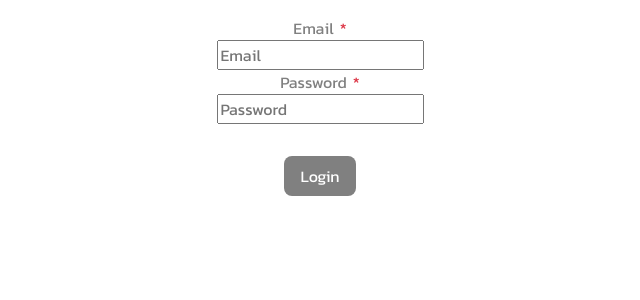
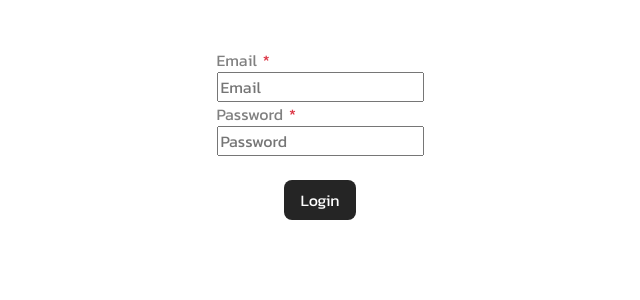
Before and after one commit to OilWananya/Test, a Vue app: page / in a window 1280 px wide. Shown: the top 300 px of the page, without its empty margins (320-960 px from the left). Built offline with nearby package versions, Linux system fonts and the light colour scheme; what vue-cookies, vue-moment would draw is missing.

Commit message:
edit css

```diff
--- a/src/components/Financial/DepositComponent.vue
+++ b/src/components/Financial/DepositComponent.vue
@@ -1,5 +1,5 @@
 <template>
-    <div>
+    <div class="block">
         <InputText
             v-model="amount"
             size="lg"
@@ -134,4 +134,8 @@ export default {
     .text-err{
         color: red;
     }
+    .block{
+        margin: auto;
+        width: max-content;
+    }
 </style>
--- a/src/components/Inputs/InputText.vue
+++ b/src/components/Inputs/InputText.vue
@@ -1,6 +1,6 @@
 <template>
     <div class="div-input">
-        <div :class="['text-center px-1 input-custom', { error: isValidate }]">
+        <div :class="['px-1 input-custom', { error: isValidate }]">
             <label>
                 {{ textFloat }}
                 <span v-if="isRequired" class="text-danger">*</span>
@@ -118,7 +118,6 @@ export default {
   color: gray;
   font-size: 16px;
   margin-bottom: 2px;
-  width: 30%;
   margin: auto;
 }
 .input-custom > input {
--- a/src/components/Login/LoginPanel.vue
+++ b/src/components/Login/LoginPanel.vue
@@ -1,9 +1,9 @@
 <template>
     <div>
         <b-container>
-            <div class="flex-column">
+            <div>
                 <form id="form">
-                    <div class="mb-2 py-3">
+                    <div class="block-login mt-5">
                         <InputText
                             v-model="form.email"
                             size="lg"
@@ -35,7 +35,7 @@
                             <span v-if="error" class="text-white">{{ error }}</span>
                         </div>
                     </div>
-                    <div class="text-center">
+                    <div class="text-center mt-3">
                         <b-button
                             block
                             type="button"
@@ -110,7 +110,7 @@ export default {
 <style lang="scss" scoped>
 .btn-login {
   font-size: 16px;
-  background-color: gray;
+  background-color: #252525;
   color: white;
   border: none;
 }
@@ -119,4 +119,8 @@ export default {
   color: white ;
   border: none;
 }
+.block-login{
+  margin: auto;
+  width: max-content;
+}
 </style>
--- a/src/router/index.js
+++ b/src/router/index.js
@@ -20,15 +20,9 @@ function configRoutes() {
         {
             path: '/financial',
             name: 'FinancialPage',
-            component: () => import ('@/containers/TheContainer'),
+            component: () => import ('@/views/pages/Financial/index.vue'),
             meta: { requiresAuth: true },
             children: [
-                {
-                    path: '/financial',
-                    name: 'FinancialPage',
-                    component: () => import ('@/views/pages/Financial/index.vue'),
-                    meta: { requiresAuth: true }
-                },
                 {
                     path: '/transaction',
                     name: 'TransactionPage',
--- a/src/views/pages/Financial/index.vue
+++ b/src/views/pages/Financial/index.vue
@@ -1,6 +1,6 @@
 <template>
-    <div>
-        <div v-if="amount" class="text-center">จำนวนเงินคงเหลือ {{amount}} บาท</div>
+    <div class="mt-3">
+        <div class="text-center">จำนวนเงินคงเหลือ {{amount ? amount : 0 }} บาท</div>
         <DepositComponent
             type="deposit"
             :total="amount"
```
